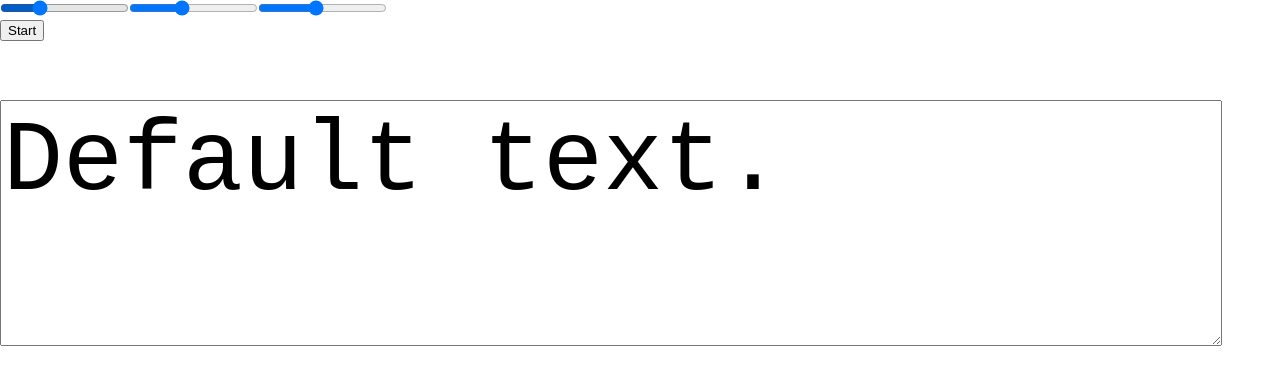
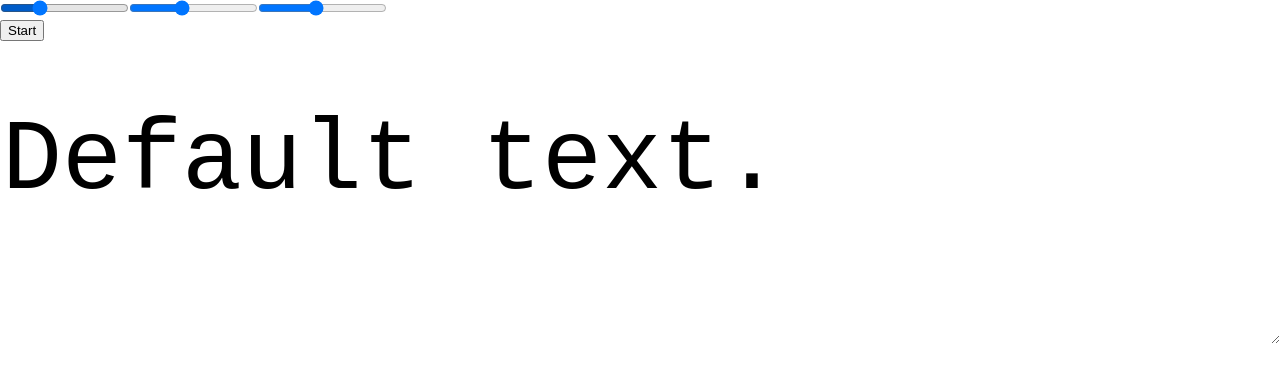
Before and after one commit to 30isnottoolate/online-teleprompter, a React app: page / in a window 1280 px wide. Built offline with nearby package versions, Linux system fonts and the light colour scheme.

Commit message:
Add basic CSS rules for Slider elements

```diff
--- a/src/Teleprompter.css
+++ b/src/Teleprompter.css
@@ -9,3 +9,14 @@ body {
     background-color: #ffffff;
     color: #000000;
 }
+
+#text-slider {
+    position: "absolute"
+}
+
+#text-container {
+    width: 100vw;
+    height: auto;
+    overflow: hidden;
+    border: 0px;
+}
```
Lines whose indentation alone changed are shown as unchanged.
